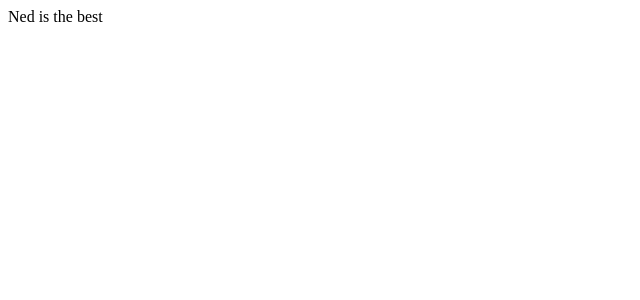
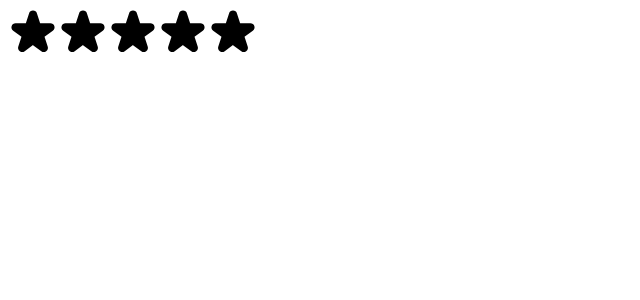
Before and after one commit to codymcnamara/react-practice, a React app: page / in a window 1280 px wide. Shown: the top 300 px of the page, without its empty margins (0-640 px from the left). Built offline with nearby package versions, Linux system fonts and the light colour scheme; the HTML template or start-up script is replaced by a standard one.

Commit message:
create star rating component

```diff
--- a/src/App.tsx
+++ b/src/App.tsx
@@ -1,12 +1,12 @@
 import './App.css'
 // import Clock from './Clock'
-import NestedNed from './Components/NestedNed'
+import Feedback from './Components/Feedback'
 
 function App() {
 
   return (
     <>
-      <NestedNed/>
+      <Feedback numberOfStars={5} />
     </>
   )
 }
--- /dev/null
+++ b/src/Components/Feedback.tsx
@@ -0,0 +1,38 @@
+import { useState } from 'react';
+import Star from './Star';
+import '../css/youreAStar.css'
+
+const Feedback = ({ numberOfStars }: {numberOfStars: number}) => {
+  const [persistedRating, setPersistedRating] = useState(0);
+  const [hoverRating, setHoverRating] = useState(0);
+
+  const handleMouseEnter = (starNum: number) => {
+    setHoverRating(starNum);
+  }
+  const handleMouseLeave = () => {
+    setHoverRating(0);
+  }
+
+  const handleClick = (starNum: number) => {
+    setPersistedRating(starNum);
+  }
+
+  const stars: React.ReactElement[] = [];
+  for (let i = 1; i < numberOfStars + 1; i++) {
+    stars.push(<Star
+      starNum={i}
+      key={i}
+      hoverRating={hoverRating}
+      persistedRating={persistedRating}
+      handleMouseEnter={handleMouseEnter}
+      handleMouseLeave={handleMouseLeave}
+      onStarClick={handleClick}
+    />)
+  }
+
+  return (<div>
+    {stars}
+  </div>);
+};
+
+export default Feedback;
--- /dev/null
+++ b/src/Components/Star.tsx
@@ -0,0 +1,48 @@
+interface starProps {
+  starNum: number,
+  hoverRating: number,
+  persistedRating: number,
+  handleMouseEnter: (starNum: number)=> void,
+  handleMouseLeave: () => void,
+  onStarClick: (starNum: number) => void
+}
+
+const Star = ({
+    starNum,
+    hoverRating,
+    persistedRating,
+    handleMouseEnter,
+    handleMouseLeave,
+    onStarClick}: starProps) => {
+
+  let color = 'black';
+  if( hoverRating >= starNum ){
+    color = 'yellow';
+  } else if (hoverRating === 0 && persistedRating >= starNum ){
+    color = 'yellow';
+  }
+
+  return (
+    <svg
+      xmlns="http://www.w3.org/2000/svg"
+      className="h-6 w-6 starSvg"
+      fill="currentColor"
+      viewBox="0 0 24 24"
+      stroke="black"
+      strokeWidth="2"
+      onMouseEnter={()=> handleMouseEnter(starNum)}
+      onMouseLeave={handleMouseLeave}
+      onClick={()=>onStarClick(starNum)}
+      // use the style property to fill the color of the stars
+      style={{ color: color }}
+    >
+      <path
+        strokeLinecap="round"
+        strokeLinejoin="round"
+        d="M11.049 2.927c.3-.921 1.603-.921 1.902 0l1.519 4.674a1 1 0 00.95.69h4.915c.969 0 1.371 1.24.588 1.81l-3.976 2.888a1 1 0 00-.363 1.118l1.518 4.674c.3.922-.755 1.688-1.538 1.118l-3.976-2.888a1 1 0 00-1.176 0l-3.976 2.888c-.783.57-1.838-.197-1.538-1.118l1.518-4.674a1 1 0 00-.363-1.118l-3.976-2.888c-.784-.57-.38-1.81.588-1.81h4.914a1 1 0 00.951-.69l1.519-4.674z"
+      />
+    </svg>
+  );
+};
+
+export default Star;
--- /dev/null
+++ b/src/css/youreAStar.css
@@ -0,0 +1,4 @@
+.starSvg{
+  height: 50px;
+  cursor: pointer;
+}
```
Also changed, not shown: .eslintrc.cjs.
